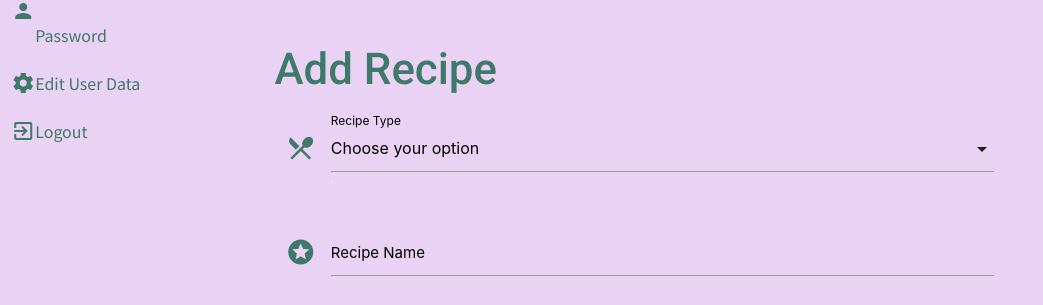
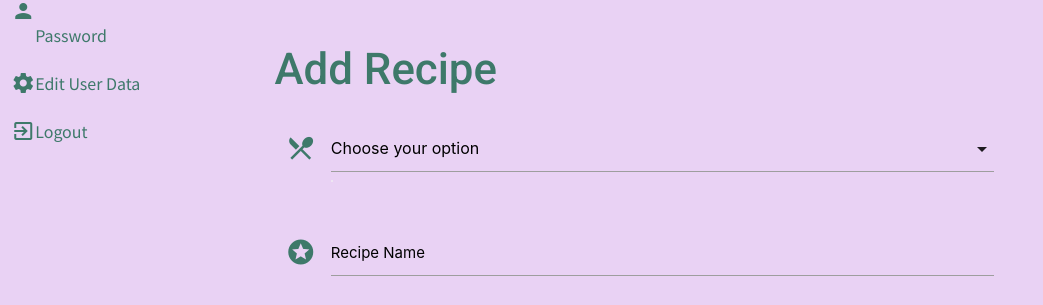
Before and after one commit to markj0hnst0n/LeMunch, a Flask app: page /add_recipe in a window 1280 px wide. Shown: the part 116-421 px from the top of the page, without its empty margins (0-1043 px from the left). Run offline with Flask 2, Linux system fonts and the light colour scheme; the visitor is signed in with stand-in values (Sample User, id 1); data that the repository does not hold is empty; some libraries are stand-ins or nearby versions.

Commit message:
google lighthouse testing updated and add recipe page run through m3c html validator and errors removed

```diff
--- a/templates/add_recipe.html
+++ b/templates/add_recipe.html
@@ -15,16 +15,14 @@
                             <!-- Jinja for loop to display all recipe types from database -->
                             {% for type in recipe_types %}
                             <option value="{{ type.type_name }}">{{ type.type_name|title }}</option>
-                            <label for="recipe_type">Type</label>
                             {% endfor %}
                         </select>
-                        <label class="hi-contrast" for="recipe_type">Recipe Type</label>
                     </div>
                 </div>
                 <div class="row">
                     <div class="input-field col s12">
                         <i class="material-icons prefix">stars</i>
-                        <input id="recipe_name" name="recipe_name" type="text" minlength="5" maxlength="50" validate" required />
+                        <input id="recipe_name" name="recipe_name" type="text" minlength="5" maxlength="50" class="validate" required />
                         <label for="recipe_name">Recipe Name</label>
                     </div>
                 </div>
```
Also changed, not shown: templates/index.html (+7 -0 lines), testing/testing.md (+2 -0 lines), 10 other files.
